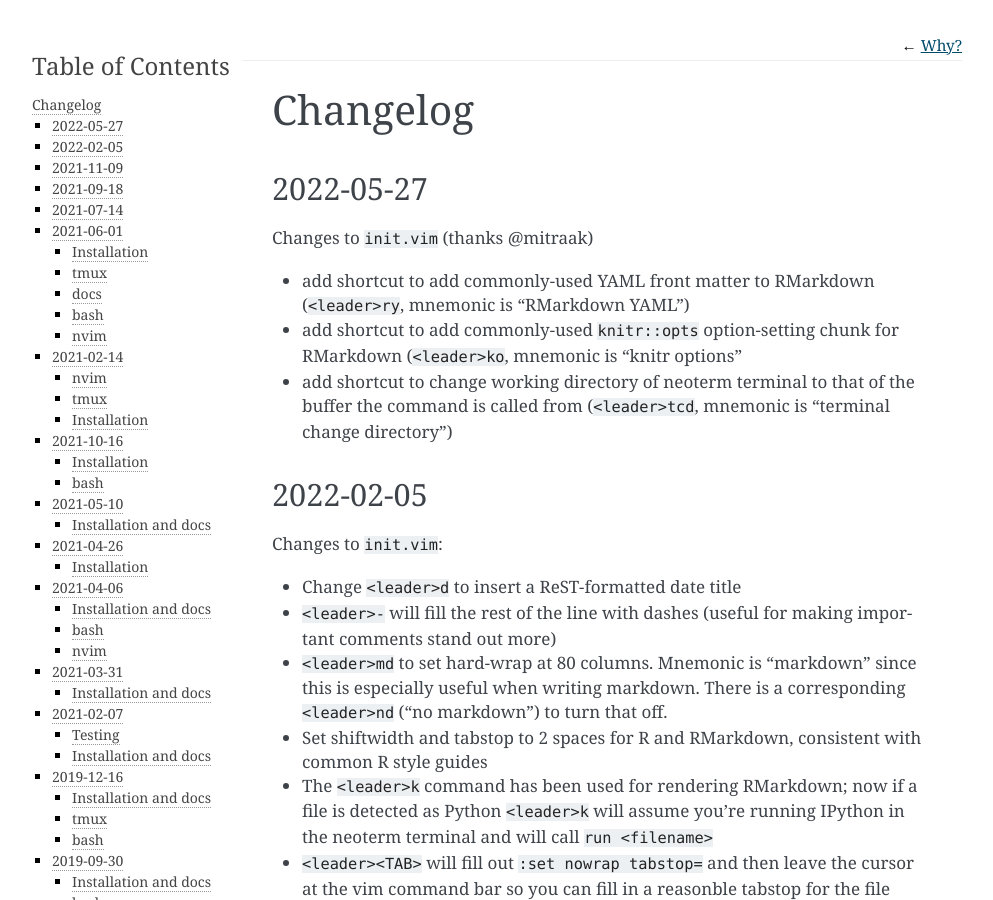
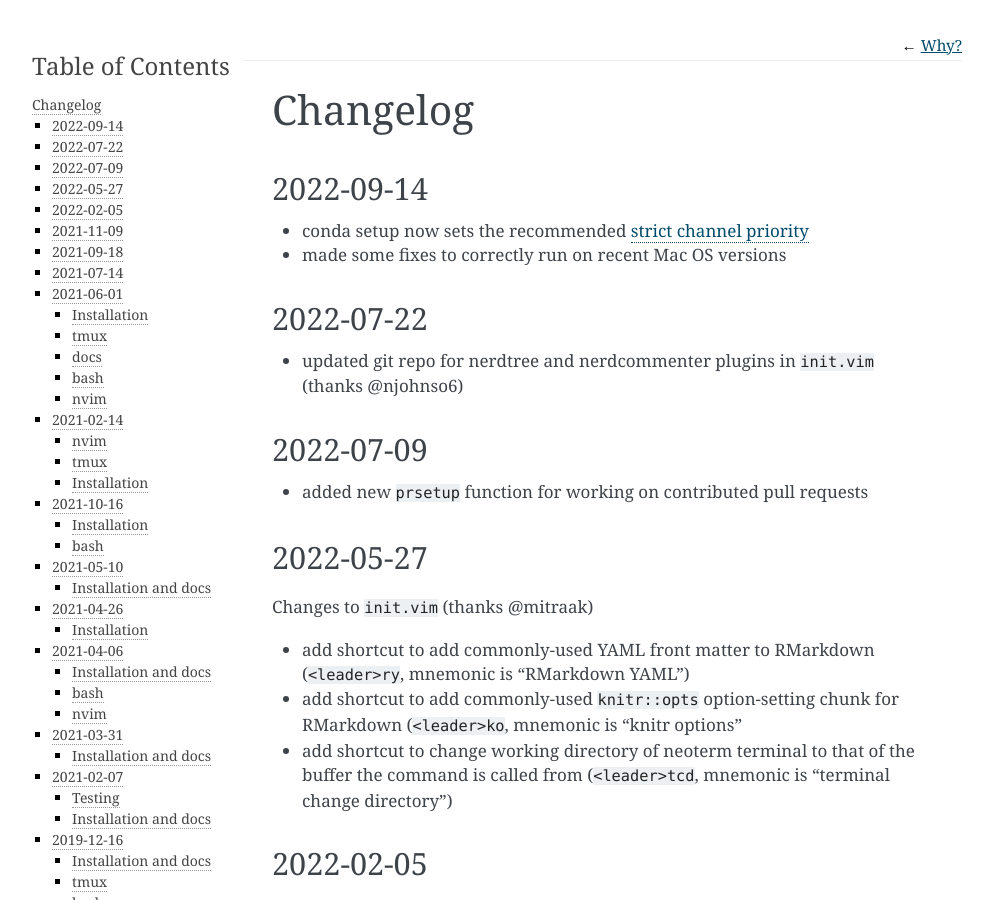
Before and after one commit to daler/dotfiles, a Sphinx documentation site: the page built from docs/changelog.rst, in a window 1280 px wide and 900 px high. Shown: the whole window, without its empty margins (148-1141 px from the left). Built offline with Sphinx 7.4.7, drawn with Linux system fonts in a browser that asks for light colours.

Commit message:
update changelog

```diff
--- a/docs/changelog.rst
+++ b/docs/changelog.rst
@@ -3,6 +3,23 @@
 
 Changelog
 =========
+
+2022-09-14
+----------
+
+- conda setup now sets the recommended `strict channel priority <https://docs.conda.io/projects/conda/en/latest/user-guide/tasks/manage-channels.html#strict-channel-priority>`_
+- made some fixes to correctly run on recent Mac OS versions
+
+
+2022-07-22
+----------
+
+- updated git repo for nerdtree and nerdcommenter plugins in ``init.vim`` (thanks @njohnso6)
+
+2022-07-09
+----------
+
+- added new ``prsetup`` function for working on contributed pull requests
 
 2022-05-27
 ----------
```
